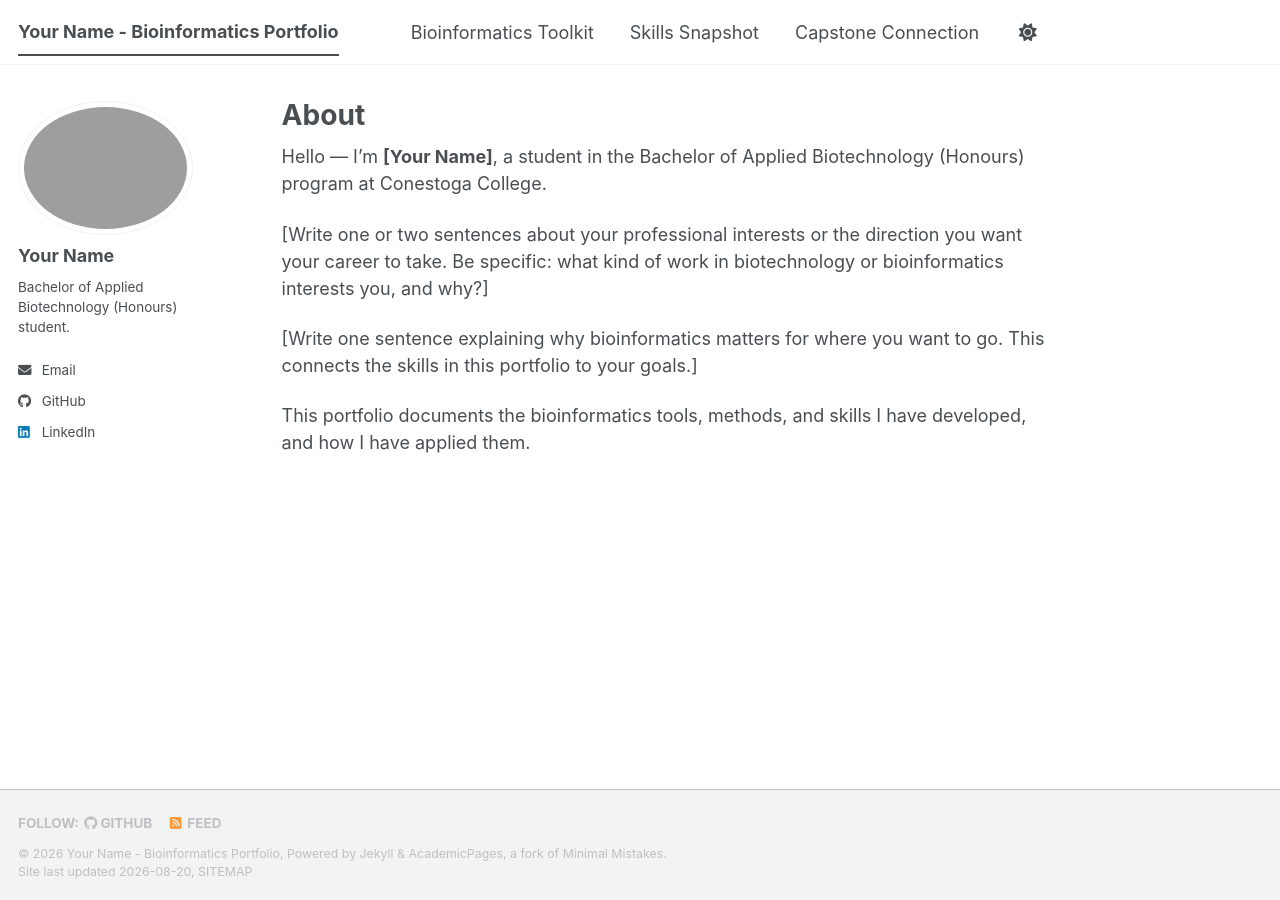
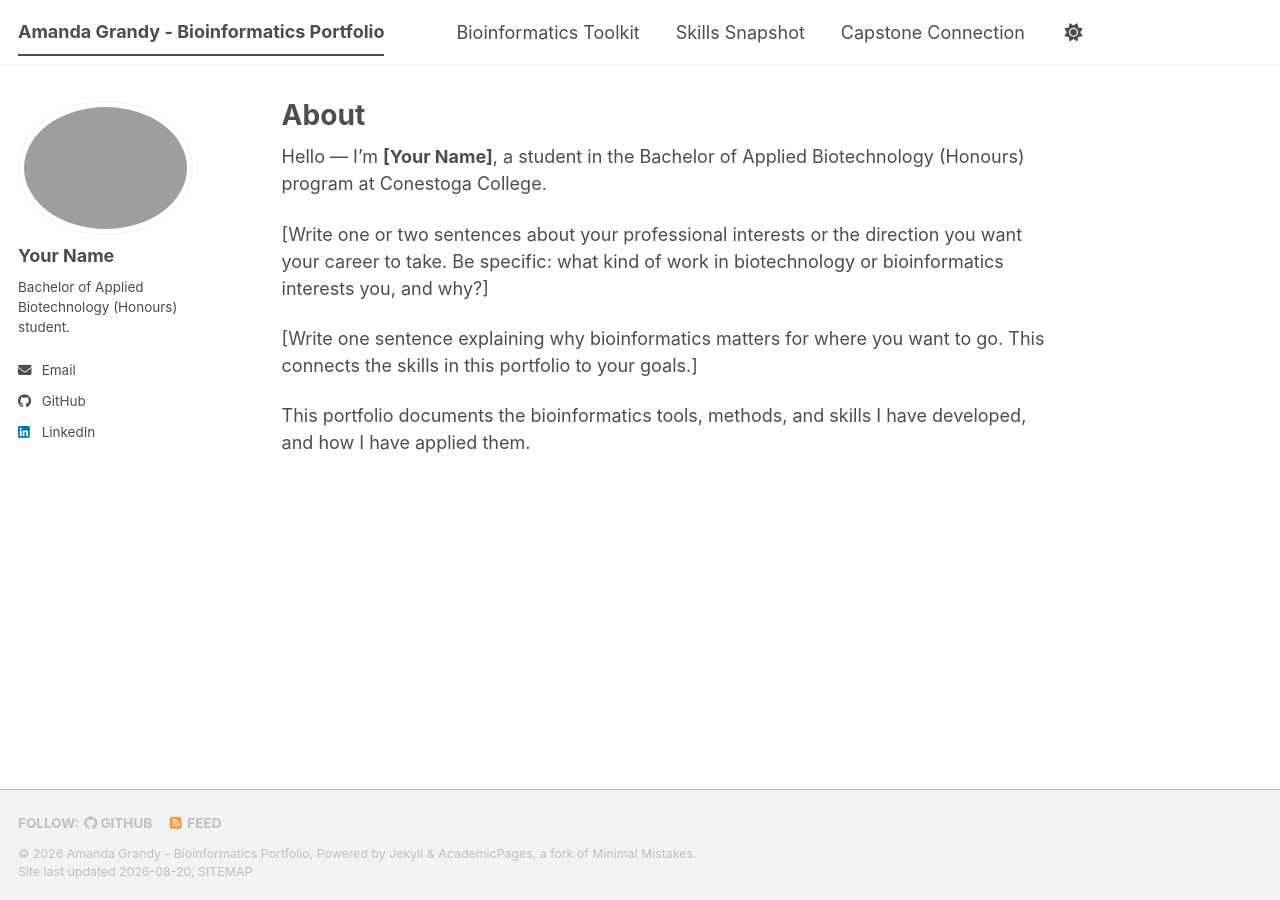
Before and after one commit to amandaegrandy-lamothe/biot74000-portfolio, a Jekyll site: the page built from _pages/about.md, in a window 1280 px wide. Built offline with Jekyll 4.4.1, drawn with Linux system fonts in a browser that asks for light colours; a script bundle is joined from its source files by our own code; library files that are not in the unit come from our copies; part of the change alters nothing that is shown.

Commit message:
Update _config.yml
edited file to set up my site configuration

```diff
--- a/_config.yml
+++ b/_config.yml
@@ -16,7 +16,7 @@
 
 # Your site's title - appears in the top-left of every page and in the browser tab.
 # Example: "Nykole Crevits - Bioinformatics Portfolio"
-title: "Your Name - Bioinformatics Portfolio"
+title: "Amanda Grandy - Bioinformatics Portfolio"
 
 # A short subtitle/description for the site.
 description: "BIOT74000 Bioinformatics E-Portfolio, Bachelor of Applied Biotechnology (Honours), Conestoga College."
@@ -27,7 +27,7 @@ description: "BIOT74000 Bioinformatics E-Portfolio, Bachelor of Applied Biotechn
 # -------------------------------------------------------------------
 
 # Replace "yourusername" with your GitHub username (lowercase).
-url: "https://yourusername.github.io"
+url: "https://amandagrandy-lamothe.github.io"
 
 # This MUST match your repository name exactly, including the leading slash.
 # If you named your repository "biot74000-portfolio" as instructed, leave this as-is.
@@ -35,7 +35,7 @@ url: "https://yourusername.github.io"
 baseurl: "/biot74000-portfolio"
 
 # Replace with: yourusername/biot74000-portfolio
-repository: "yourusername/biot74000-portfolio"
+repository: "amandagrandy-lamoothe/biot74000-portfolio"
 
 # -------------------------------------------------------------------
 #  YOUR PROFILE (appears in the sidebar on every page)
```
